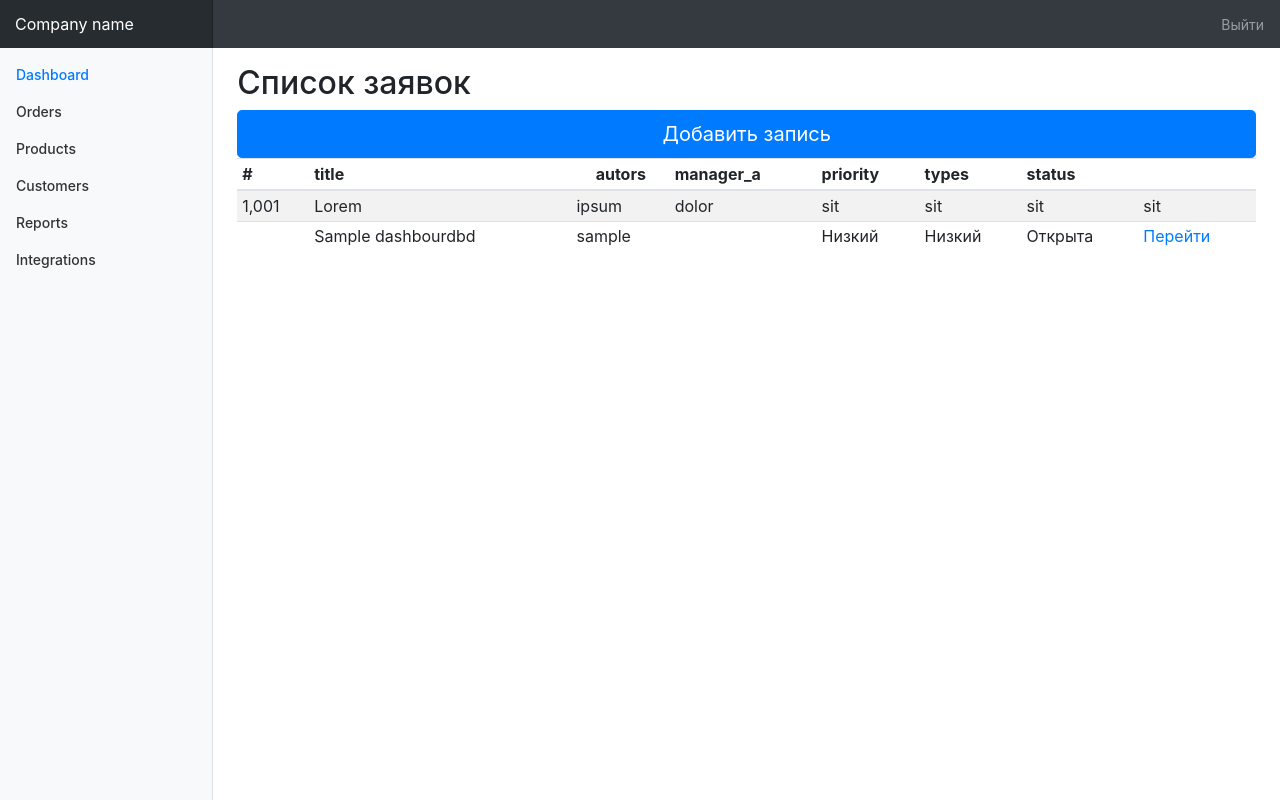
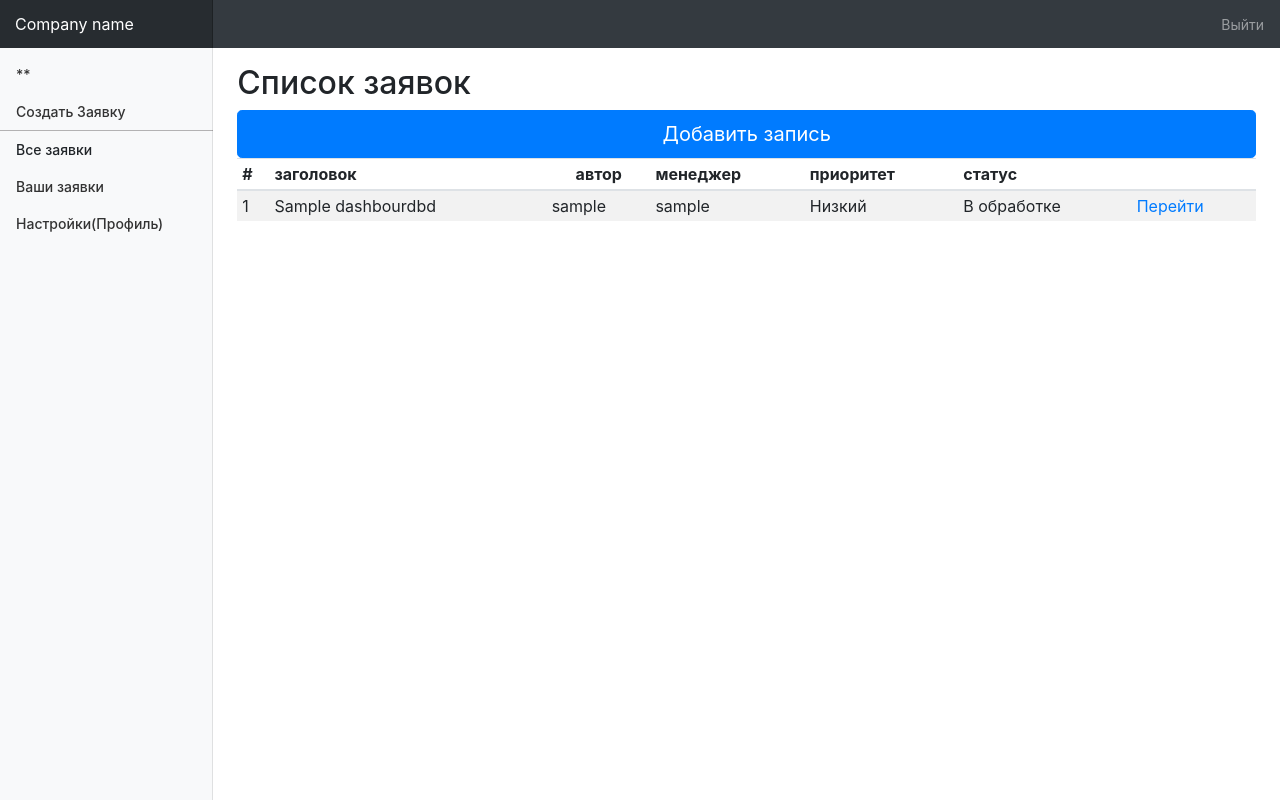
Before and after one commit to hewimetall/django_Help_Desk, a Django app: page /dasboard/ in a window 1280 px wide. Run offline with Django 3.2, Linux system fonts and the light colour scheme; a user stored in the database is signed in; tables that the repository leaves empty hold one stand-in row (values such as "Sample post"); some libraries are stand-ins or nearby versions.

Commit message:
base bild valid

```diff
--- a/HH/settings.py
+++ b/HH/settings.py
@@ -37,6 +37,7 @@ INSTALLED_APPS = [
     'django.contrib.staticfiles',
 
     'crispy_forms',
+    # 'django-cleanup',
     # My apps
     'label_ListPage',
     'login',
@@ -105,7 +106,7 @@ AUTH_PASSWORD_VALIDATORS = [
 # Internationalization
 # https://docs.djangoproject.com/en/3.0/topics/i18n/
 
-LANGUAGE_CODE = 'en-us'
+LANGUAGE_CODE = 'ru-Ru'
 
 TIME_ZONE = 'UTC'
 
--- a/HH/urls.py
+++ b/HH/urls.py
@@ -23,8 +23,6 @@ urlpatterns = [
     re_path(r'^logout/', Logout.as_view(), name="logout"),
     path('dasboard/', dashBourd.as_view(), name="dashBourdPage"),
     re_path(r'^dasboard/(?P<pk>\d+)/', ticketDetail.as_view(), name='ticketDetail'),
-
-    # re_path(r'^formticket/$', include('login.urls', namespace='author-polls')),
     re_path(r'^formticket/add/$', FormTicketCreate.as_view(), name='ticketForm_create'),
     re_path(r'formticket/(?P<pk>\d+)/$', FormTicketUpdate.as_view(), name='ticketForm_update'),
     re_path(r'formticket/(?P<pk>\d+)/delete/$', FormTicketDelete.as_view(), name='ticketForm_delete'),
--- a/label_ListPage/models.py
+++ b/label_ListPage/models.py
@@ -21,8 +21,8 @@ class dashBourdBd(models.Model):
 
     Priority = [
         (1, "Низкий"),
-        (2, "Средний"),
-        (3, "Высокий"),
+        (2, "Нормальный"),
+        (3, "Срочный"),
     ]
 
     TYPE = [
@@ -31,16 +31,19 @@ class dashBourdBd(models.Model):
     ]
 
     STATUS = [
-        (1, "Открыта"),
-        (2, "В работе"),
-        (3, "Ждет контроля"),
-        (4, "Закрыта"),
+        (1, "В обработке"),
+        (2, "Отправленно на доработку"),
+        (3, "В работе"),
+        (4, "Выполнена"),
+        (5, "Закрыта"),
     ]
 
     title = models.CharField(max_length=50)  # Названия заявки
     content = models.TextField()  # Текст обращения
+
     autors = models.ForeignKey(CustomUser, related_name='autorsCr', on_delete=models.DO_NOTHING, )  # Автор обращения
-    # manager_a = models.ForeignKey(CustomUser, related_name='manager_aCr',on_delete=models.DO_NOTHING,blank=True,null=True)  # Ответственный
+    manager_a = models.ForeignKey(CustomUser, related_name='manager_aCr', on_delete=models.DO_NOTHING, blank=True,
+                                  null=True)  # Ответственный
 
     priority = models.IntegerField(choices=Priority, default=Priority[0][0], blank=True, null=True)  # Приоритет заявки
     types = models.IntegerField(choices=TYPE, default=TYPE[0][0], blank=True, null=True)  # Тип заявки
@@ -61,6 +64,9 @@ class dashBourdBd(models.Model):
     def getStatus(self):
         return self.search_tuple(self.STATUS, self.status)[0]
 
+    def getUrl(self):
+        return 0
+
 
 class ticketChat(models.Model):
     post = models.ForeignKey(dashBourdBd, related_name='comments', on_delete=models.CASCADE, db_column='pk')
@@ -73,5 +79,10 @@ class ticketChat(models.Model):
     class Meta:
         ordering = ('created',)
 
+    class Options:
+        userField = ['comments', 'id', 'data', 'title', 'content', 'autors', 'priority', 'types', 'status', 'File']
+        manegerField = ['comments', 'id', 'data', 'title', 'content', 'autors', 'priority', 'types', 'status', 'File']
+        tableField = ['comments', 'id', 'data', 'title', 'content', 'autors', 'priority', 'types', 'status', 'File']
+
     def __str__(self):
         return 'Comment by {} on {}'.format(self.name, self.post)
--- a/label_ListPage/views.py
+++ b/label_ListPage/views.py
@@ -83,7 +83,8 @@ class FormTicketCreate(LoginRequiredMixin, CreateView):
 class FormTicketUpdate(LoginRequiredMixin, UpdateView):
     model = dashBourdBd
     template_name = "label/htmlForm/FormTicket.html"
-    fields = ['title', 'content', 'autors', 'manager_a', 'priority', 'types', 'status', 'File']
+    fields = ['title', 'content', 'autors', 'priority', 'types', 'status', 'File']
+    success_url = '/'
 
 
 class FormTicketDelete(LoginRequiredMixin, DeleteView):
--- a/templates/label/base_menu.html
+++ b/templates/label/base_menu.html
@@ -14,6 +14,7 @@
 
     <!-- Custom styles for this template -->
     <link href="{% static 'label/css/dashboard.css' %}" rel="stylesheet">
+    <link href="{% static 'label/css/menu.css' %}" rel="stylesheet">
 
     {% block extraCss %}
     {% endblock %}
@@ -36,39 +37,34 @@
             <div class="sidebar-sticky">
                 <ul class="nav flex-column">
                     <li class="nav-item">
-                        <a class="nav-link active" href="#">
-                            <span data-feather="home"></span>
-                            Dashboard <span class="sr-only">(current)</span>
+                        <a class="nav-link" href="#">
+                            <span data-feather="layers"></span>
+                            **
                         </a>
                     </li>
                     <li class="nav-item">
-                        <a class="nav-link" href="#">
-                            <span data-feather="file"></span>
-                            Orders
+                        <a class="nav-link" href="{% url " ticketForm_create" %}">
+                        <span data-feather="layers"></span>
+                        Создать Заявку
                         </a>
                     </li>
+                    <li class="divider"></li>
                     <li class="nav-item">
-                        <a class="nav-link" href="#">
-                            <span data-feather="shopping-cart"></span>
-                            Products
-                        </a>
-                    </li>
-                    <li class="nav-item">
-                        <a class="nav-link" href="#">
-                            <span data-feather="users"></span>
-                            Customers
-                        </a>
-                    </li>
-                    <li class="nav-item">
-                        <a class="nav-link" href="#">
-                            <span data-feather="bar-chart-2"></span>
-                            Reports
+                        <a class="nav-link" dashBourdPagehref="{% url "" %}">
+                        <span data-feather="layers"></span>
+                        Все заявки
                         </a>
                     </li>
                     <li class="nav-item">
                         <a class="nav-link" href="#">
                             <span data-feather="layers"></span>
-                            Integrations
+                            Ваши заявки
+                        </a>
+                    </li>
+                    <li class="nav-item">
+                        <a class="nav-link" href="#">
+                            <span data-feather="layers"></span>
+                            Настройки(Профиль)
                         </a>
                     </li>
                 </ul>
--- /dev/null
+++ b/templates/label/css/menu.css
@@ -0,0 +1,3 @@
+.divider{
+border-top: 1px solid #1a16164f;
+}
--- a/templates/label/dashBoard.html
+++ b/templates/label/dashBoard.html
@@ -4,41 +4,31 @@
 
 <main class="col-md-9 ml-sm-auto col-lg-10 pt-3 px-4" role="main">
     <h2>Список заявок</h2>
-    <button class="btn btn-primary btn-lg btn-block" type="button">Добавить запись</button>
+    <button class="btn btn-primary btn-lg btn-block" onclick="window.location.href = '{% url "
+            ticketForm_createtype="button"
+    " %}';">Добавить запись</button>
     <div class="table-responsive">
         <table class="table table-striped table-sm">
             <thead>
             <tr>
                 <th>#</th>
-                <th>title</th>
-                <th>autors</th>
-                <th>manager_a</th>
-                <th>priority</th>
-                <th>types</th>
-                <th>status</th>
+                <th>заголовок</th>
+                <th>автор</th>
+                <th>менеджер</th>
+                <th>приоритет</th>
+                <th>статус</th>
                 <th></th>
             </tr>
             </thead>
             <tbody>
-            <tr>
-                <td>1,001</td>
-                <td>Lorem</td>
-                <td>ipsum</td>
-                <td>dolor</td>
-                <td>sit</td>
-                <td>sit</td>
-                <td>sit</td>
-                <td>sit</td>
-            </tr>
             {% for i in dash %}
             <tr>
                 <td>
-                    <notinput id="scales" name="scales" type="checkbox"/>
+                    {{ i.pk }}
                 </td>
                 <td>{{ i.title }}</td>
                 <td>{{ i.autors }}</td>
                 <td>{{ i.manager_a }}</td>
-                <td>{{ i.getPriority }}</td>
                 <td>{{ i.getPriority }}</td>
                 <td>{{ i.getStatus }}</td>
                 <td><a href="{{ request.build_absolute_uri }}{{ i.pk }}">Перейти</a></td>
--- a/templates/label/ticketDetail.html
+++ b/templates/label/ticketDetail.html
@@ -23,7 +23,7 @@
                     <li class="list-group-item">Дата создания:{{ dash.data }}</li>
                 </ul>
                 <hr class="my-4">
-                <a class="btn btn-outline-primary" href="#" role="button">Изменить</a>
+                <a class="btn btn-outline-primary" href="../../formticket/{{ dash.pk }}" role="button">Изменить</a>
             </div>
         </div>
         <div class="col-8">
@@ -40,7 +40,6 @@
                                 <div class="col-12 col-sm-6 col-md-8"><small class="col-sm-11"> {{ m.body }} </small>
                                 </div>
                                 <div class="col-6 col-md-4">{{ m.file }}</div>
-
                             </div>
 
                         </div>
```
Also changed, not shown: login/templates/autch/login.html (deleted, +0 -33 lines), login/views.py (+27 -2 lines), templates/login/autch/login.html (added, +32 -0 lines), templates/login/css/login.css (added, +49 -0 lines), label_ListPage/migrations/0003_auto_20200125_1304.py (added), templates/login/autch/logout.html (renamed from login/templates/autch/logout.html).
